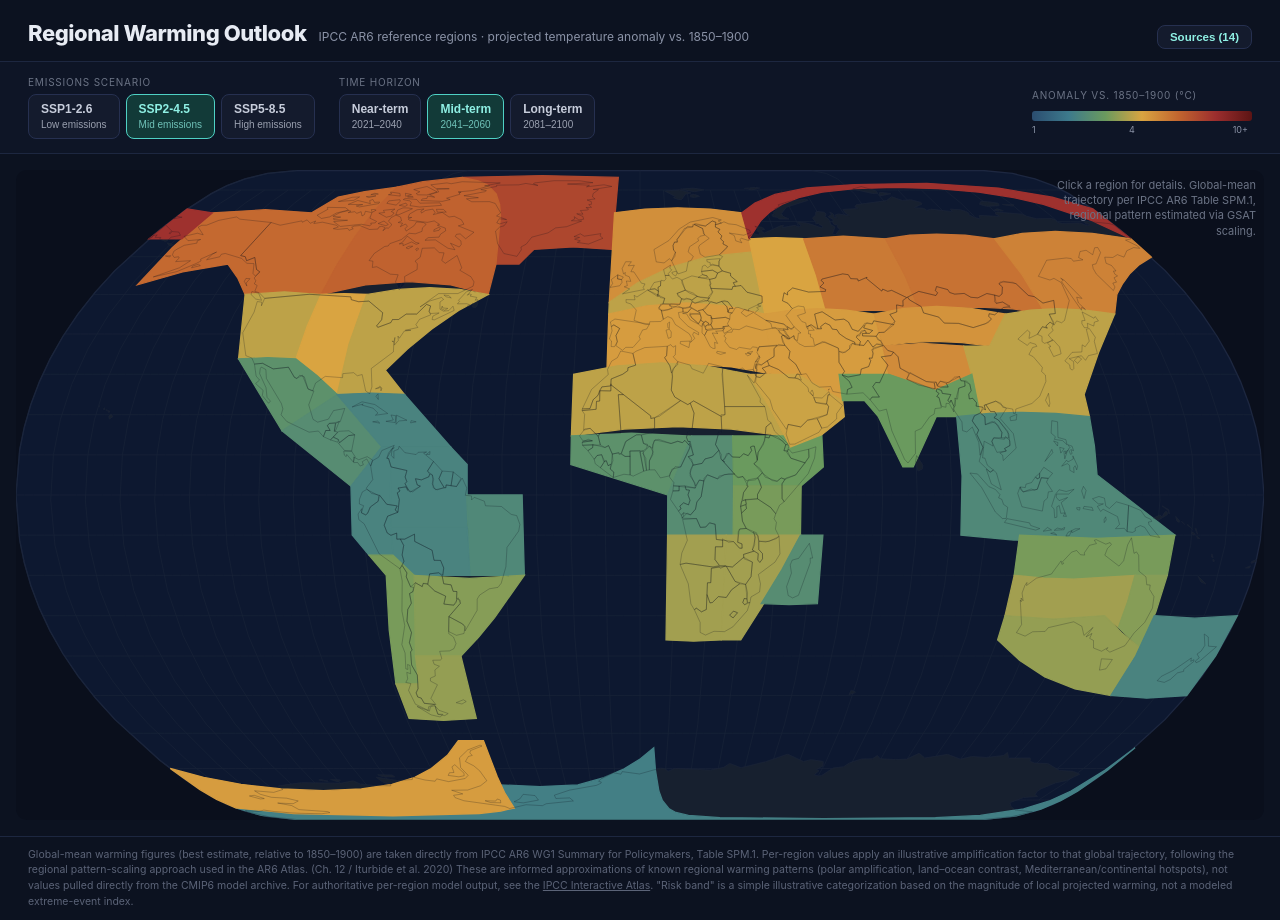
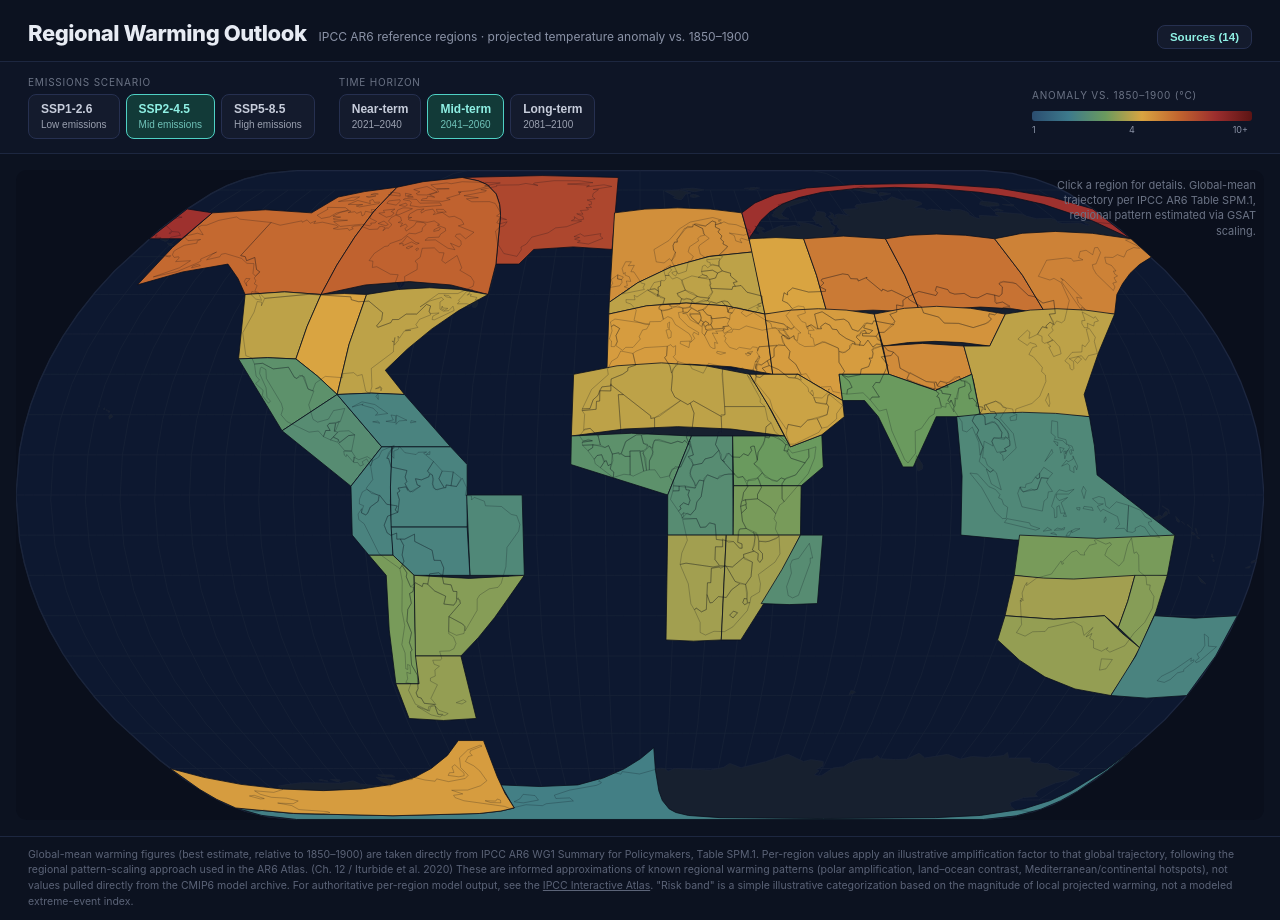
Before and after one commit to ardabarinhatipoglu/climate_site, a React (Vite) app: page / in a window 1280 px wide. Built offline with nearby package versions, Linux system fonts and the light colour scheme.

Commit message:
Update map 2 fix ClimateMap.jsx

```diff
--- a/src/ClimateMap.jsx
+++ b/src/ClimateMap.jsx
@@ -326,38 +326,21 @@ export default function ClimateMap() {
             {REGIONS.features.map((f) => {
               const p = f.properties;
               const val = p.proj[scenario][period];
-              const fillColor = colorForAnomaly(val);
+              const isSel = selected === p.acronym;
+              const isHov = hovered === p.acronym;
               return (
                 <path
                   key={p.acronym}
                   d={path(f)}
-                  fill={fillColor}
-                  stroke={fillColor}
-                  strokeWidth={1}
-                  shapeRendering="geometricPrecision"
-                  style={{ cursor: "pointer" }}
+                  fill={colorForAnomaly(val)}
+                  stroke={isSel ? "#e7ebf3" : isHov ? "#c7cddb" : "#0a0f1c"}
+                  strokeWidth={isSel ? 1.6 : isHov ? 1.2 : 0.6}
+                  style={{ cursor: "pointer", transition: "stroke 0.1s" }}
                   onClick={() =>
                     setSelected(p.acronym === selected ? null : p.acronym)
                   }
                   onMouseEnter={() => setHovered(p.acronym)}
                   onMouseLeave={() => setHovered(null)}
-                />
-              );
-            })}
-
-            {REGIONS.features.map((f) => {
-              const p = f.properties;
-              const isSel = selected === p.acronym;
-              const isHov = hovered === p.acronym;
-              if (!isSel && !isHov) return null;
-              return (
-                <path
-                  key={`outline-${p.acronym}`}
-                  d={path(f)}
-                  fill="none"
-                  stroke={isSel ? "#e7ebf3" : "#c7cddb"}
-                  strokeWidth={isSel ? 1.6 : 1.2}
-                  pointerEvents="none"
                 />
               );
             })}
```
